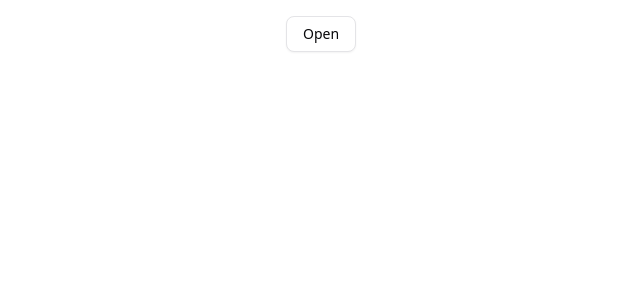
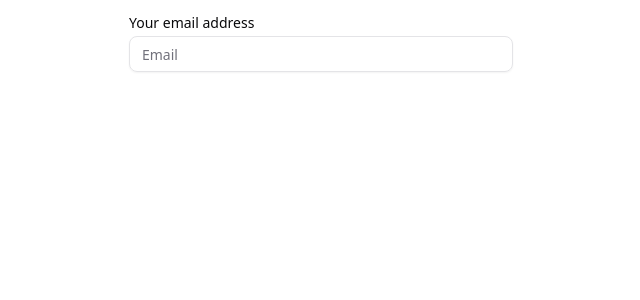
Before and after one commit to azamat-cto/react-starter, a React (Vite) app: page / in a window 1280 px wide. Shown: the top 300 px of the page, without its empty margins (319-959 px from the left). Built offline with nearby package versions, Linux system fonts and the light colour scheme.

Commit message:
add `label` and `input` components

```diff
--- a/package.json
+++ b/package.json
@@ -1,7 +1,7 @@
 {
     "name": "react-starter",
     "private": true,
-    "version": "0.0.32",
+    "version": "0.0.33",
     "type": "module",
     "scripts": {
         "dev": "vite",
@@ -21,6 +21,7 @@
         "@radix-ui/react-context-menu": "^2.2.6",
         "@radix-ui/react-dialog": "^1.1.6",
         "@radix-ui/react-dropdown-menu": "^2.1.6",
+        "@radix-ui/react-label": "^2.1.2",
         "@radix-ui/react-popover": "^1.1.6",
         "@radix-ui/react-slot": "^1.1.2",
         "@tailwindcss/vite": "^4.0.12",
--- a/src/App.tsx
+++ b/src/App.tsx
@@ -1,79 +1,18 @@
-import {
-    DropdownMenu,
-    DropdownMenuContent,
-    DropdownMenuGroup,
-    DropdownMenuItem,
-    DropdownMenuLabel,
-    DropdownMenuPortal,
-    DropdownMenuSeparator,
-    DropdownMenuShortcut,
-    DropdownMenuSub,
-    DropdownMenuSubContent,
-    DropdownMenuSubTrigger,
-    DropdownMenuTrigger,
-} from "@/components/ui/dropdown-menu";
-import { Button } from "@/components/ui/button";
+import { Input } from "./components/ui/input";
+import { Label } from "./components/ui/label";
 
 function App() {
     return (
-        <div className="flex justify-center h-svh max-w-2xl mx-auto pt-4">
-            <DropdownMenu>
-                <DropdownMenuTrigger asChild>
-                    <Button variant="outline">Open</Button>
-                </DropdownMenuTrigger>
-                <DropdownMenuContent className="w-56">
-                    <DropdownMenuLabel>My Account</DropdownMenuLabel>
-                    <DropdownMenuSeparator />
-                    <DropdownMenuGroup>
-                        <DropdownMenuItem>
-                            Profile
-                            <DropdownMenuShortcut>⇧⌘P</DropdownMenuShortcut>
-                        </DropdownMenuItem>
-                        <DropdownMenuItem>
-                            Billing
-                            <DropdownMenuShortcut>⌘B</DropdownMenuShortcut>
-                        </DropdownMenuItem>
-                        <DropdownMenuItem>
-                            Settings
-                            <DropdownMenuShortcut>⌘S</DropdownMenuShortcut>
-                        </DropdownMenuItem>
-                        <DropdownMenuItem>
-                            Keyboard shortcuts
-                            <DropdownMenuShortcut>⌘K</DropdownMenuShortcut>
-                        </DropdownMenuItem>
-                    </DropdownMenuGroup>
-                    <DropdownMenuSeparator />
-                    <DropdownMenuGroup>
-                        <DropdownMenuItem>Team</DropdownMenuItem>
-                        <DropdownMenuSub>
-                            <DropdownMenuSubTrigger>
-                                Invite users
-                            </DropdownMenuSubTrigger>
-                            <DropdownMenuPortal>
-                                <DropdownMenuSubContent>
-                                    <DropdownMenuItem>Email</DropdownMenuItem>
-                                    <DropdownMenuItem>Message</DropdownMenuItem>
-                                    <DropdownMenuSeparator />
-                                    <DropdownMenuItem>More...</DropdownMenuItem>
-                                </DropdownMenuSubContent>
-                            </DropdownMenuPortal>
-                        </DropdownMenuSub>
-                        <DropdownMenuItem>
-                            New Team
-                            <DropdownMenuShortcut>⌘+T</DropdownMenuShortcut>
-                        </DropdownMenuItem>
-                    </DropdownMenuGroup>
-                    <DropdownMenuSeparator />
-                    <DropdownMenuItem>GitHub</DropdownMenuItem>
-                    <DropdownMenuItem>Support</DropdownMenuItem>
-                    <DropdownMenuItem disabled>API</DropdownMenuItem>
-                    <DropdownMenuSeparator />
-                    <DropdownMenuItem>
-                        Log out
-                        <DropdownMenuShortcut>⇧⌘Q</DropdownMenuShortcut>
-                    </DropdownMenuItem>
-                </DropdownMenuContent>
-            </DropdownMenu>
+        <div className="flex flex-col items-center h-svh max-w-2xl mx-auto pt-4">
+            <div className="grid w-full max-w-sm items-center gap-1.5">
+                <Label htmlFor="email">Your email address</Label>
+                <Input
+                    type="email"
+                    placeholder="Email"
+                    name="email"
+                    id="email"
+                />
+            </div>
         </div>
     );
 }
--- /dev/null
+++ b/src/components/ui/input.tsx
@@ -0,0 +1,21 @@
+import * as React from "react";
+
+import { cn } from "@/lib/utils";
+
+function Input({ className, type, ...props }: React.ComponentProps<"input">) {
+    return (
+        <input
+            type={type}
+            data-slot="input"
+            className={cn(
+                "file:text-foreground placeholder:text-muted-foreground selection:bg-primary selection:text-primary-foreground dark:bg-input/30 border-input flex h-9 w-full min-w-0 rounded-md border bg-transparent px-3 py-1 text-base shadow-xs transition-[color,box-shadow] outline-none file:inline-flex file:h-7 file:border-0 file:bg-transparent file:text-sm file:font-medium disabled:pointer-events-none disabled:cursor-not-allowed disabled:opacity-50 md:text-sm",
+                "focus-visible:border-ring focus-visible:ring-ring/50 focus-visible:ring-[3px]",
+                "aria-invalid:ring-destructive/20 dark:aria-invalid:ring-destructive/40 aria-invalid:border-destructive",
+                className,
+            )}
+            {...props}
+        />
+    );
+}
+
+export { Input };
--- /dev/null
+++ b/src/components/ui/label.tsx
@@ -0,0 +1,22 @@
+import * as React from "react";
+import * as LabelPrimitive from "@radix-ui/react-label";
+
+import { cn } from "@/lib/utils";
+
+function Label({
+    className,
+    ...props
+}: React.ComponentProps<typeof LabelPrimitive.Root>) {
+    return (
+        <LabelPrimitive.Root
+            data-slot="label"
+            className={cn(
+                "flex items-center gap-2 text-sm leading-none font-medium select-none group-data-[disabled=true]:pointer-events-none group-data-[disabled=true]:opacity-50 peer-disabled:cursor-not-allowed peer-disabled:opacity-50",
+                className,
+            )}
+            {...props}
+        />
+    );
+}
+
+export { Label };
```
Also changed, not shown: 1 other file (tests, documents, lock files or other folders).
